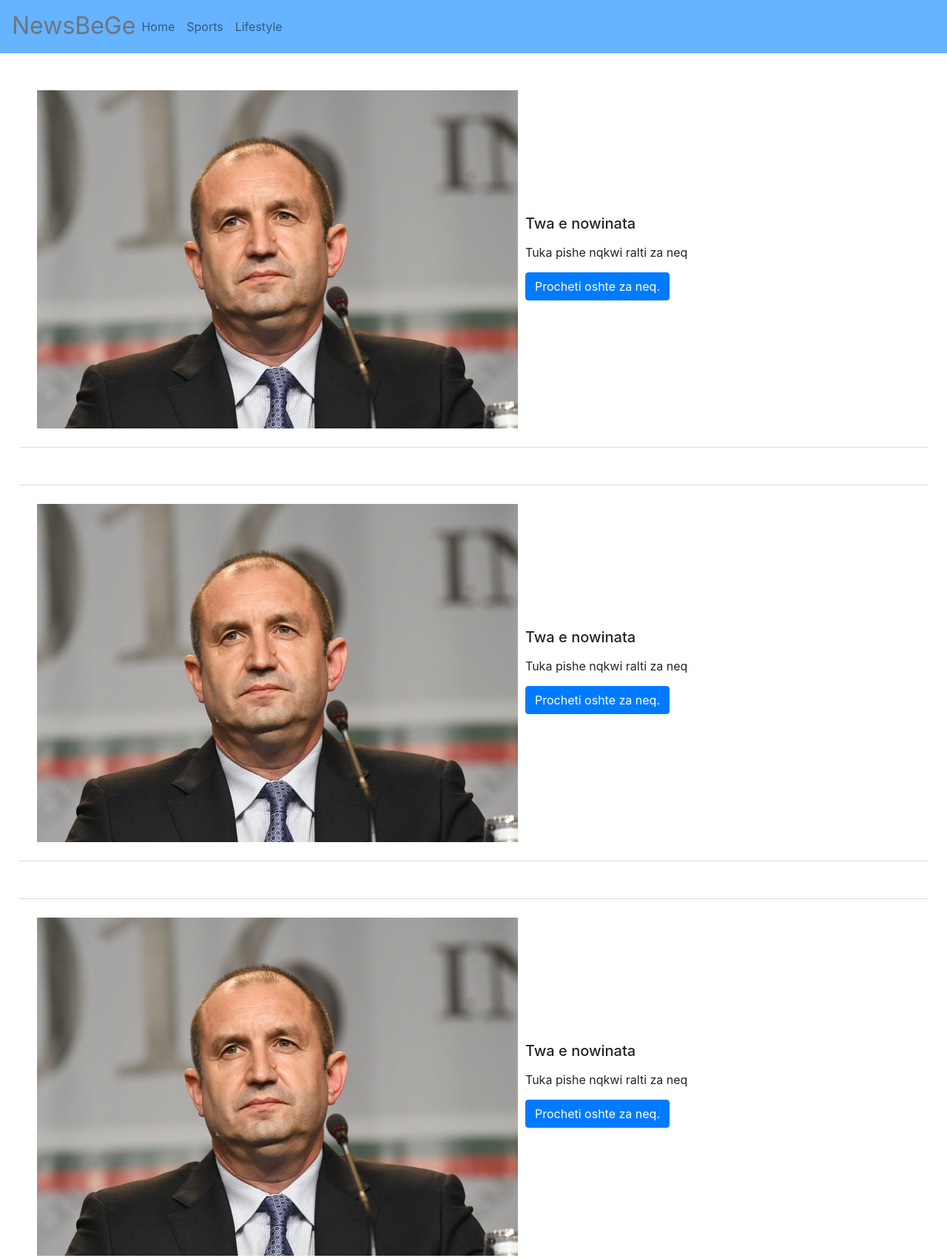
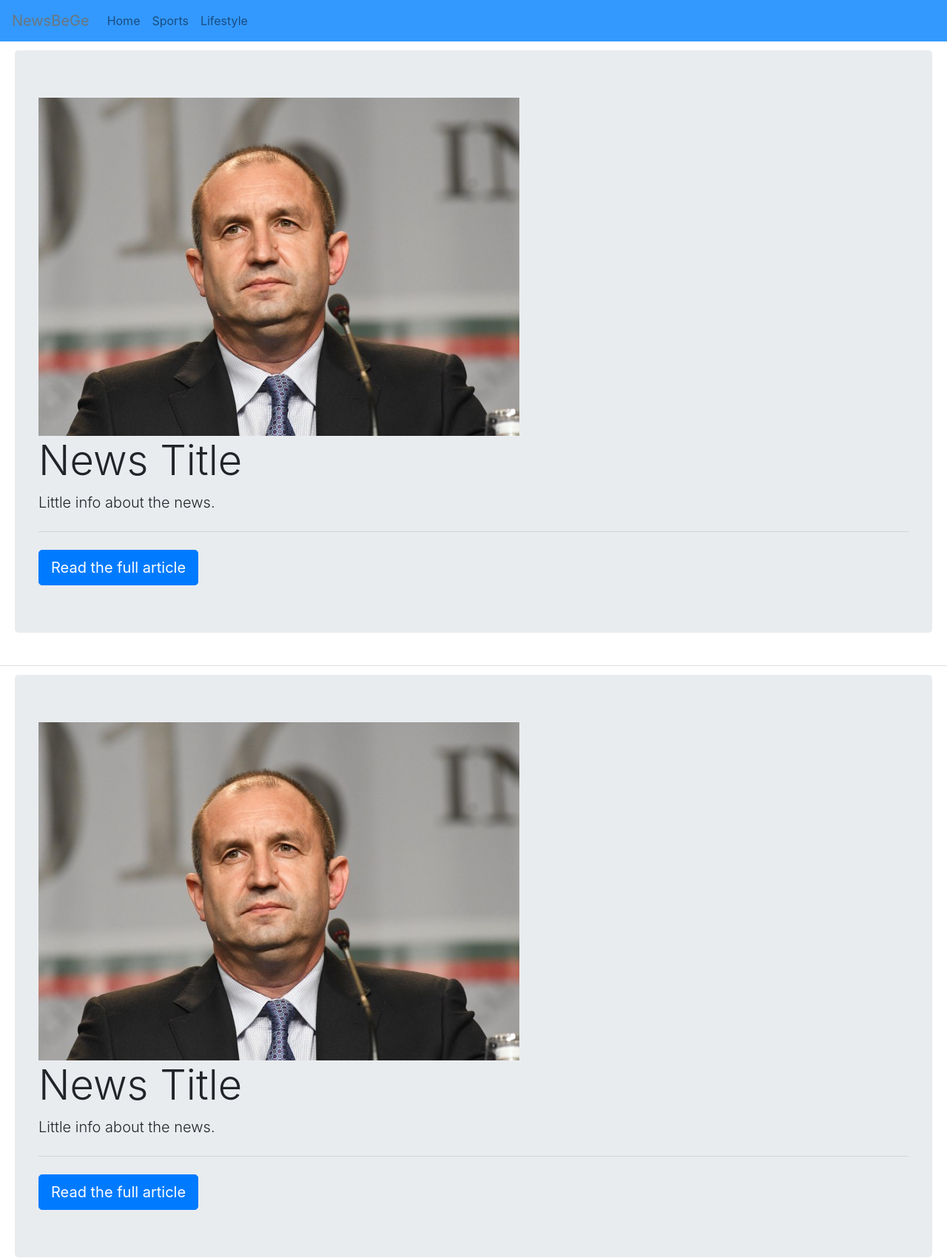
Before and after one commit to VladislavMilenkov/Web_Design_Project, a plain HTML site: page index.html in a window 1280 px wide. Shown: the top 1700 px of the page at 74% size. Drawn offline with nearby package versions, Linux system fonts and the light colour scheme.

Commit message:
Redesigned the news in the home page and added an article page.

```diff
--- a/index.html
+++ b/index.html
@@ -3,20 +3,18 @@
   <head>
     <meta charset="utf-8">
     <meta name="viewport" content="width=device-width, initial-scale=1, shrink-to-fit=no">
-
+    <link rel="icon" href="./photos/letter_n.jpg">
     <link rel="stylesheet" href="https://stackpath.bootstrapcdn.com/bootstrap/4.3.1/css/bootstrap.min.css" integrity="sha384-ggOyR0iXCbMQv3Xipma34MD+dH/1fQ784/j6cY/iJTQUOhcWr7x9JvoRxT2MZw1T" crossorigin="anonymous">
     <meta charset="utf-8">
     <title>NewsBeGe</title>
   </head>
   <body>
+    <nav class="navbar navbar-expand-lg navbar-light" style="background-color: #3399ff;">
 
-    <nav class="navbar navbar-expand-lg navbar-light" style="background-color: #66b3ff;">
-      <h1>
-        <small class="text-muted">NewsBeGe</small>
-      </h1>
+      <span class="text-muted navbar-brand mb-0">NewsBeGe</span>
 
       <div class="collapse navbar-collapse" id="navbarSupportedContent">
-        <ul class="navbar-nav mr-auto">
+        <ul class="navbar-nav mr-auto ">
           <li class="nav-item">
             <a class="nav-link" href="index.html">Home</a>
           </li>
@@ -31,44 +29,40 @@
     </nav>
     <div>
       <ul class="list-group list-group-flush">
-        <li class="list-group-item" style="padding: 25px; margin:25px;">
-          <div class="media">
-            <img src="rumkata.jpg">
-            <div  class="align-self-center mr-3">
-              <h5 class="mt-0" style="padding: 5px; margin:5px;">Twa e nowinata</h5>
-              <p style="padding: 5px; margin:5px;">Tuka pishe nqkwi ralti za neq</p>
-              <p class="mt-0" style="padding: 5px; margin:5px;"><a href="#" class="btn btn-primary">Procheti oshte za neq.</a></p>
-            </div>
+        <li class="list-group-item">
+          <div class="jumbotron">
+            <img src="./photos/rumkata.jpg" alt="">
+            <h1 class="display-4">News Title</h1>
+            <p class="lead">Little info about the news.</p>
+            <hr class="my-4">
+            <a class="btn btn-primary btn-lg" href="./news/rumen.html" role="button">Read the full article</a>
           </div>
         </li>
-        <li class="list-group-item" style="padding: 25px; margin:25px;">
-          <div class="media">
-            <img src="rumkata.jpg">
-            <div  class="align-self-center mr-3">
-              <h5 class="mt-0" style="padding: 5px; margin:5px;">Twa e nowinata</h5>
-              <p style="padding: 5px; margin:5px;">Tuka pishe nqkwi ralti za neq</p>
-              <p class="mt-0" style="padding: 5px; margin:5px;"><a href="#" class="btn btn-primary">Procheti oshte za neq.</a></p>
-            </div>
+        <li class="list-group-item">
+          <div class="jumbotron">
+            <img src="./photos/rumkata.jpg" alt="">
+            <h1 class="display-4">News Title</h1>
+            <p class="lead">Little info about the news.</p>
+            <hr class="my-4">
+            <a class="btn btn-primary btn-lg" href="./news/rumen.html" role="button">Read the full article</a>
           </div>
         </li>
-        <li class="list-group-item" style="padding: 25px; margin:25px;">
-          <div class="media">
-            <img src="rumkata.jpg">
-            <div  class="align-self-center mr-3">
-              <h5 class="mt-0" style="padding: 5px; margin:5px;">Twa e nowinata</h5>
-              <p style="padding: 5px; margin:5px;">Tuka pishe nqkwi ralti za neq</p>
-              <p class="mt-0" style="padding: 5px; margin:5px;"><a href="#" class="btn btn-primary">Procheti oshte za neq.</a></p>
-            </div>
+        <li class="list-group-item">
+          <div class="jumbotron">
+            <img src="./photos/rumkata.jpg" alt="">
+            <h1 class="display-4">News Title</h1>
+            <p class="lead">Little info about the news.</p>
+            <hr class="my-4">
+            <a class="btn btn-primary btn-lg" href="./news/rumen.html" role="button">Read the full article</a>
           </div>
         </li>
-        <li class="list-group-item" style="padding: 25px; margin:25px;">
-          <div class="media">
-            <img src="rumkata.jpg">
-            <div  class="align-self-center mr-3">
-              <h5 class="mt-0" style="padding: 5px; margin:5px;">Twa e nowinata</h5>
-              <p style="padding: 5px; margin:5px;">Tuka pishe nqkwi ralti za neq</p>
-              <p class="mt-0" style="padding: 5px; margin:5px;"><a href="#" class="btn btn-primary">Procheti oshte za neq.</a></p>
-            </div>
+        <li class="list-group-item">
+          <div class="jumbotron">
+            <img src="./photos/rumkata.jpg" alt="">
+            <h1 class="display-4">News Title</h1>
+            <p class="lead">Little info about the news.</p>
+            <hr class="my-4">
+            <a class="btn btn-primary btn-lg" href="./news/rumen.html" role="button">Read the full article</a>
           </div>
         </li>
       </ul>
```
Also changed, not shown: lifestyle.html (+6 -7 lines), news/rumen.html (added, +69 -0 lines), sports.html (+6 -7 lines), photos/letter_n.jpg (added), photos/rumkata.jpg (renamed from rumkata.jpg), photos/rumkata_pilot.jpg (added).
